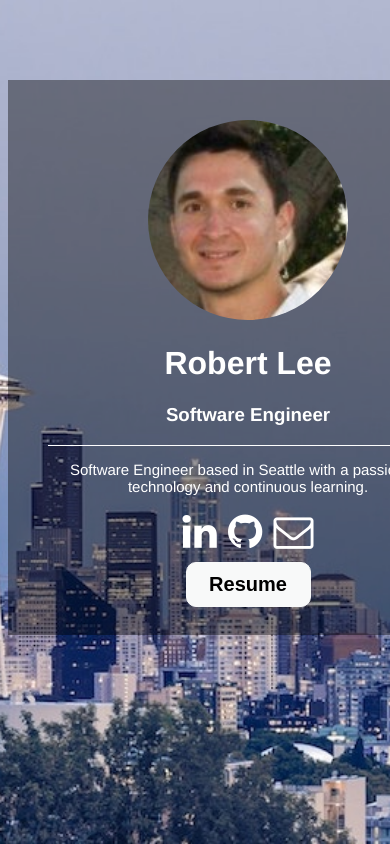
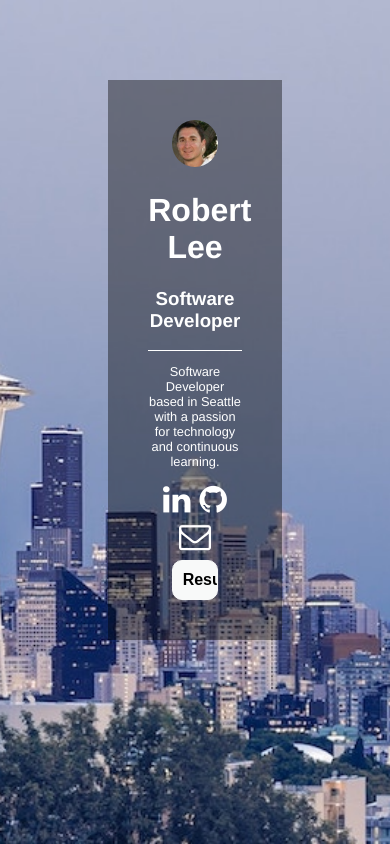
Before and after one commit to rlee21/personal-website, a Flask app: page / in a window 390 px wide; the page is wider, and only the part inside the window is pictured. Run offline with Flask 2, Linux system fonts and the light colour scheme.

Commit message:
update css to be responsive

```diff
--- a/static/css/main.css
+++ b/static/css/main.css
@@ -1,14 +1,18 @@
-html {
+body {
   background: url(../img/background.jpg) no-repeat center center fixed;
   -webkit-background-size: cover;
   -moz-background-size: cover;
   -o-background-size: cover;
   background-size: cover;
-  font-family: 'Helvetica Neue', sans-serif
+  font-family: helvetica, sans-serif, verdana, arial;
 }
-.prof-box {
-    width: 400px;
-    height: 475px;
+p {
+    font-weight: 300;
+    font-size: 80%;
+    letter-spacing: 1;
+}
+.profile-box {
+    width: 25%;
     background: rgba(0,0,0,0.4);
     padding: 40px;
     color: white;
@@ -16,29 +20,24 @@ html {
     margin-top: 80px;
     text-align: center;
 }
-.prof-pic {
+.profile-img {
     border-radius: 50%;
-    height: 200px;
-    width: 200px;
-}
-p {
-    font-weight: 300;
-    font-size: 15px;
-    letter-spacing: 1;
+    height: 50%;
+    width: 50%;
 }
 .social-icons {
-    font-size: 40px;
+    font-size: 200%;
 }
 .social-icons a {
     color: white;
 }
 .line-break {
-    width: 400px;
+    width: 100%;
     margin: 0 auto;
     border-top: 1px solid white;
 }
 input.button-resume {
-    width: 125px;
+    width: 50%;
     padding: 10px;
     cursor: pointer;
     font-weight: bold;
--- a/templates/index.html
+++ b/templates/index.html
@@ -1,56 +1,35 @@
 <!DOCTYPE html>
 <html lang="en">
   <head>
-    <!-- Global site tag (gtag.js) - Google Analytics -->
     <script async src="https://www.googletagmanager.com/gtag/js?id=UA-141330598-1"></script>
     <script>
       window.dataLayer = window.dataLayer || [];
       function gtag(){dataLayer.push(arguments);}
       gtag('js', new Date());
-
       gtag('config', 'UA-141330598-1');
     </script>
-    <meta charset="UTF-8" />
-    <meta name="viewport" content="width=device-width, initial-scale=1" />
+    <meta charset="UTF-8">
+    <meta name="viewport" content="width=device-width, initial-scale=1.0">
     <title>Robert Lee</title>
-    <link rel="stylesheet" type="text/css" href="../static/css/main.css" />
-    <link
-      rel="stylesheet"
-      href="https://maxcdn.bootstrapcdn.com/font-awesome/4.7.0/css/font-awesome.min.css"
-      integrity="sha384-wvfXpqpZZVQGK6TAh5PVlGOfQNHSoD2xbE+QkPxCAFlNEevoEH3Sl0sibVcOQVnN"
-      crossorigin="anonymous"
-    />
+    <link rel="stylesheet" type="text/css" href="../static/css/main.css">
+    <link rel="stylesheet" href="https://maxcdn.bootstrapcdn.com/font-awesome/4.7.0/css/font-awesome.min.css" integrity="sha384-wvfXpqpZZVQGK6TAh5PVlGOfQNHSoD2xbE+QkPxCAFlNEevoEH3Sl0sibVcOQVnN" crossorigin="anonymous">
   </head>
   <body>
-    <div class="prof-box">
-      <img src="../static/img/me.jpg" alt="Robert Lee" class="prof-pic">
+    <div class="profile-box">
+      <img src="../static/img/me.jpg" alt="Robert Lee" class="profile-img">
       <h1>Robert Lee</h1>
-      <h3>Software Engineer</h3>
+      <h3>Software Developer</h3>
       <div class="line-break"></div>
       <p>
-        Software Engineer based in Seattle with a passion for technology and
-        continuous learning.<br />
+        Software Developer based in Seattle with a passion for technology and
+        continuous learning.<br>
       </p>
       <div class="social-icons">
-        <a
-          href="https://www.linkedin.com/in/robert-lee-972a316b"
-          title="LinkedIn"
-          target="_blank"
-          ><i class="fa fa-linkedin" aria-hidden="true"></i
-        ></a>
-        <a href="https://github.com/rlee21" title="GitHub" target="_blank"
-          ><i class="fa fa-github" aria-hidden="true"></i
-        ></a>
-        <a href="mailto:rlee21@comcast.net" title="Email"
-          ><i class="fa fa-envelope-o" aria-hidden="true"></i
-        ></a>
+        <a href="https://www.linkedin.com/in/robert-lee-972a316b" title="LinkedIn" target="_blank"><i class="fa fa-linkedin" aria-hidden="true"></i></a>
+        <a href="https://github.com/rlee21" title="GitHub" target="_blank"><i class="fa fa-github" aria-hidden="true"></i></a>
+        <a href="mailto:rob206lee@gmail.com" title="Email"><i class="fa fa-envelope-o" aria-hidden="true"></i></a>
         <form>
-          <input
-            class="button-resume"
-            type="button"
-            value="Resume"
-            onclick="window.location.href='./resume.pdf'"
-          />
+          <input class="button-resume" type="button" value="Resume" onclick="window.location.href='./resume.pdf'">
         </form>
       </div>
     </div>
```
Also changed, not shown: 1 other file.
